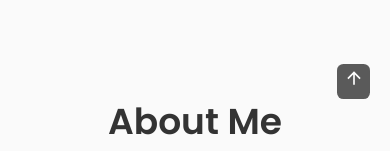
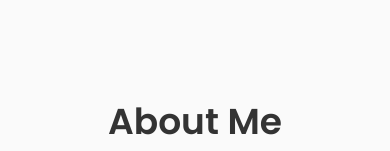
Before and after one commit to kevincastrochavez/kevin-portfolio, a React (Create React App) app: page / in a window 390 px wide. Shown: the part 681-832 px from the top of the page. Built offline with nearby package versions, Linux system fonts and the light colour scheme.

Commit message:
refactored code for the scroll up compnent

```diff
--- a/src/App.js
+++ b/src/App.js
@@ -8,7 +8,11 @@ import Footer from './components/footer/Footer';
 import ScrollUp from './components/scrollUp/ScrollUp';
 import Portfolio from './components/portfolio/Portfolio';
 
+import { useWindowSize } from './utils';
+
 function App() {
+  const { width } = useWindowSize();
+
   return (
     <>
       <Header />
@@ -22,7 +26,7 @@ function App() {
         <Contact />
       </main>
       <Footer />
-      <ScrollUp />
+      {width <= 768 && <ScrollUp />}
     </>
   );
 }
--- a/src/components/header/Header.js
+++ b/src/components/header/Header.js
@@ -8,6 +8,7 @@ import SendRoundedIcon from '@mui/icons-material/SendRounded';
 import CloseRoundedIcon from '@mui/icons-material/CloseRounded';
 import MenuRoundedIcon from '@mui/icons-material/MenuRounded';
 import HeaderLink from './HeaderLink';
+
 import { useHeightScrolled } from '../../utils';
 
 function Header() {
--- a/src/styles/scrollUp.scss
+++ b/src/styles/scrollUp.scss
@@ -23,23 +23,6 @@
   bottom: 3rem;
 }
 
-@media screen and (max-width: 992px) {
-  .scrollUp {
-    right: 1.25rem;
-    padding: 0.25rem 0.4rem;
-
-    & svg {
-      font-size: 1.25rem;
-    }
-  }
-}
-
-@media screen and (max-width: 768px) {
-  .scrollUp {
-    bottom: 4rem;
-  }
-}
-
 @media screen and (max-width: 350px) {
   .scrollUp {
     right: 1rem;
--- a/src/styles/variables.scss
+++ b/src/styles/variables.scss
@@ -170,10 +170,6 @@ svg {
 }
 
 @media screen and (max-width: 768px) {
-  body {
-    margin: 0 0 $header-height 0;
-  }
-
   .section {
     padding: 2rem 0 4rem;
 
--- a/src/utils.js
+++ b/src/utils.js
@@ -2,7 +2,6 @@ import { useEffect, useState } from 'react';
 
 const useHeightScrolled = () => {
   const [heightScrolled, setHeightScrolled] = useState(0);
-  console.log(heightScrolled);
 
   useEffect(() => {
     window.addEventListener('scroll', function () {
@@ -17,4 +16,20 @@ const useHeightScrolled = () => {
   return { heightScrolled };
 };
 
-export { useHeightScrolled };
+const useWindowSize = () => {
+  const [width, setWidth] = useState(0);
+
+  useEffect(() => {
+    window.addEventListener('resize', function () {
+      setWidth(window.innerWidth);
+    });
+
+    return () => {
+      window.removeEventListener('resize', () => {});
+    };
+  }, []);
+
+  return { width };
+};
+
+export { useHeightScrolled, useWindowSize };
```
